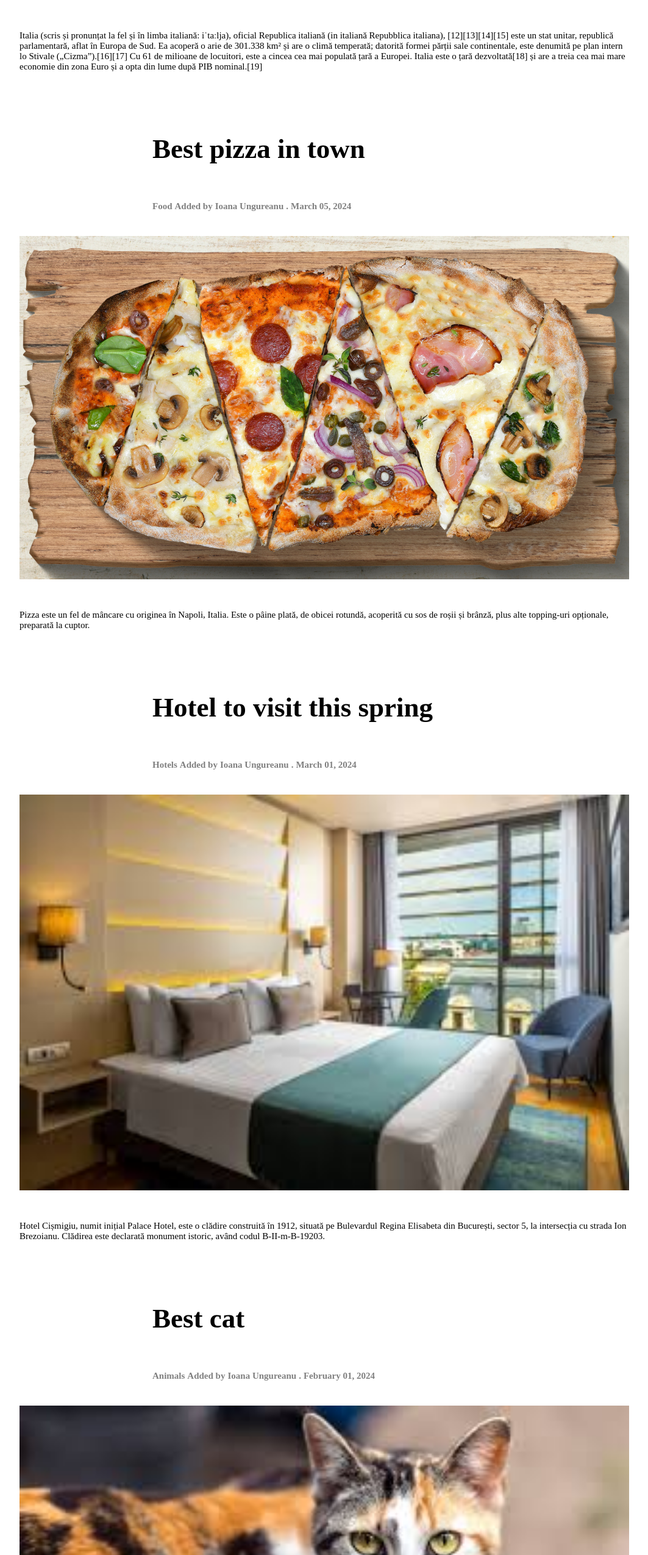
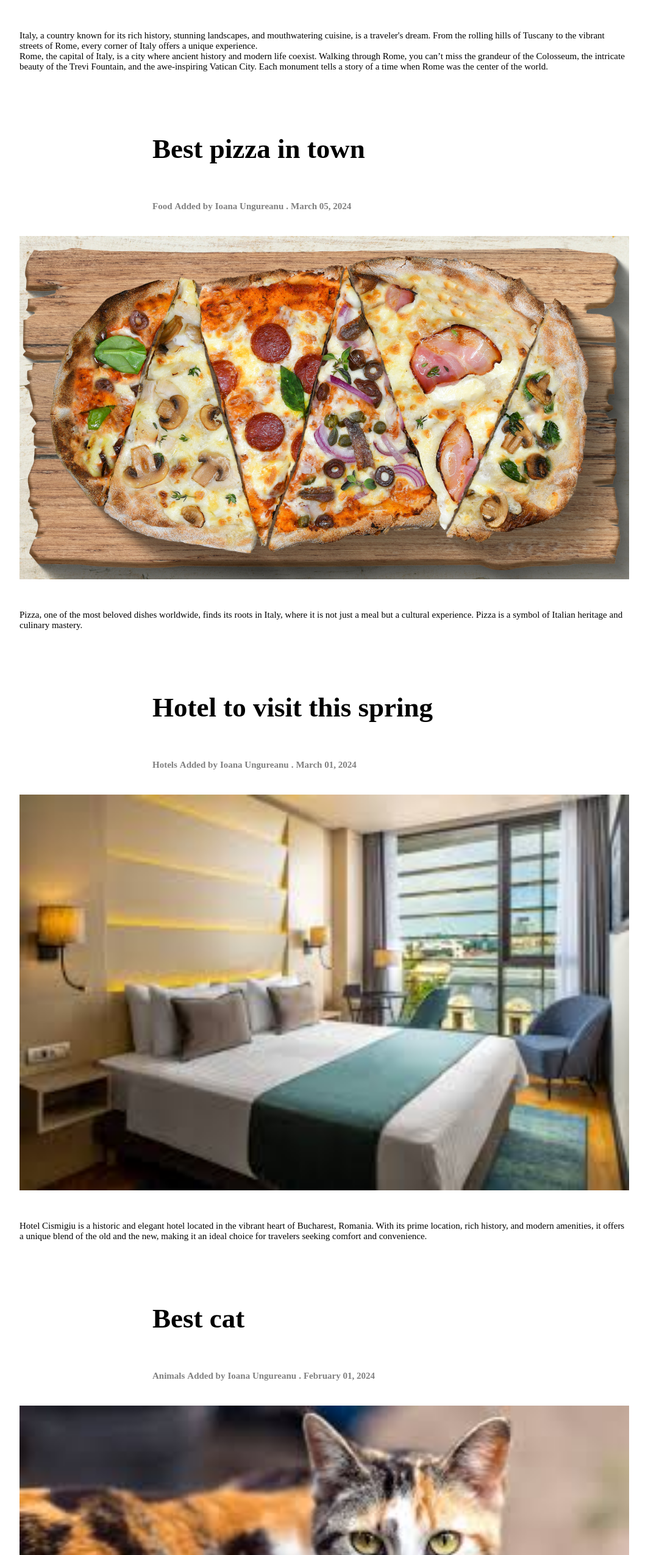
Before and after one commit to ioana568/Primul-meu-blog, a plain HTML site: page index.html in a window 1280 px wide. Shown: the part 1036-3586 px from the top of the page at 61% size, without its empty margins (108-1171 px from the left). Drawn offline with Linux system fonts and the light colour scheme.

Commit message:
Update index.html

```diff
--- a/index.html
+++ b/index.html
@@ -27,15 +27,13 @@
     <h5 class="under_title">.</h5>
     <h5 class="under_title">April 01, 2024</h5>
     <img src="colosseum.jpg" class="image">
-    <p class="descript">Italia (scris și pronunțat la fel și în limba italiană:
-        iˈtaːlja), oficial Republica italiană (in italiană Repubblica italiana),
-        [12][13][14][15] este un stat unitar, republică parlamentară, aflat în
-        Europa de Sud. Ea acoperă o arie de 301.338 km² și are o climă temperată;
-        datorită formei părții sale continentale, este denumită pe plan intern
-        lo Stivale („Cizma”).[16][17] Cu 61 de milioane de locuitori, este a
-        cincea cea mai populată țară a Europei. Italia este o țară dezvoltată[18]
-        și are a treia cea mai mare economie din zona Euro și a opta din lume
-        după PIB nominal.[19]</p>
+    <p class="descript">Italy, a country known for its rich history, stunning landscapes,
+        and mouthwatering cuisine, is a traveler's dream. From the rolling hills of
+        Tuscany to the vibrant streets of Rome, every corner of Italy offers a unique experience.<br>
+        Rome, the capital of Italy, is a city where ancient history and modern life coexist. Walking
+        through Rome, you can’t miss the grandeur of the Colosseum, the intricate beauty of the Trevi
+        Fountain, and the awe-inspiring Vatican City. Each monument tells a story of a time when Rome
+        was the center of the world.</p>
 
     <h1 class="title">Best pizza in town</h1>
     <h5 class="under_title first">Food</h5>
@@ -44,9 +42,9 @@
     <h5 class="under_title">.</h5>
     <h5 class="under_title">March 05, 2024</h5>
     <img src="pizza.jpg" class="image">
-    <p class="descript">Pizza este un fel de mâncare cu originea în Napoli, Italia.
-        Este o pâine plată, de obicei rotundă, acoperită cu sos de roșii și brânză,
-        plus alte topping-uri opționale, preparată la cuptor.</p>
+    <p class="descript">Pizza, one of the most beloved dishes worldwide,
+        finds its roots in Italy, where it is not just a meal but a cultural experience.
+        Pizza is a symbol of Italian heritage and culinary mastery.</p>
 
     <h1 class="title">Hotel to visit this spring</h1>
     <h5 class="under_title first">Hotels</h5>
@@ -55,10 +53,10 @@
     <h5 class="under_title">.</h5>
     <h5 class="under_title">March 01, 2024</h5>
     <img src="hotel.jpg" class="image">
-    <p class="descript">Hotel Cișmigiu, numit inițial Palace Hotel, este o clădire
-        construită în 1912, situată pe Bulevardul Regina Elisabeta din București,
-        sector 5, la intersecția cu strada Ion Brezoianu. Clădirea este declarată
-        monument istoric, având codul B-II-m-B-19203.</p>
+    <p class="descript">Hotel Cismigiu is a historic and elegant hotel located in the
+        vibrant heart of Bucharest, Romania. With its prime location, rich history,
+        and modern amenities, it offers a unique blend of the old and the new, making
+        it an ideal choice for travelers seeking comfort and convenience.</p>
 
     <h1 class="title">Best cat</h1>
     <h5 class="under_title first">Animals</h5>
@@ -67,9 +65,10 @@
     <h5 class="under_title">.</h5>
     <h5 class="under_title">February 01, 2024</h5>
     <img src="pisica.jpg" class="image">
-    <p class="descript">Pisicile calico nu se numesc asa datorita rasei din care se trag,
-        ci datorita culorilor frumoase pe care le au pe blanita. Numele de calico este
-        originar din America de Nord si inseamna de fapt trei culori.</p>
+    <p class="descript">Calico cats are one of the most beloved and recognizable
+        feline varieties, known for their striking tri-color coats and unique
+        genetic makeup. These cats are not a specific breed but rather a color
+        pattern that can appear in various breeds.</p>
 
     <script src="script.js"></script>
 </body>
```
